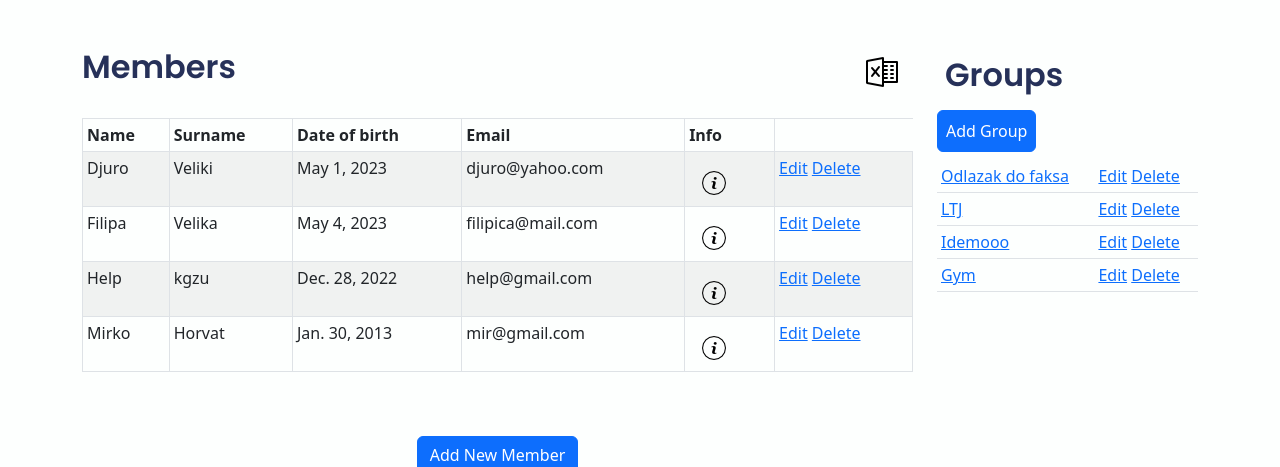
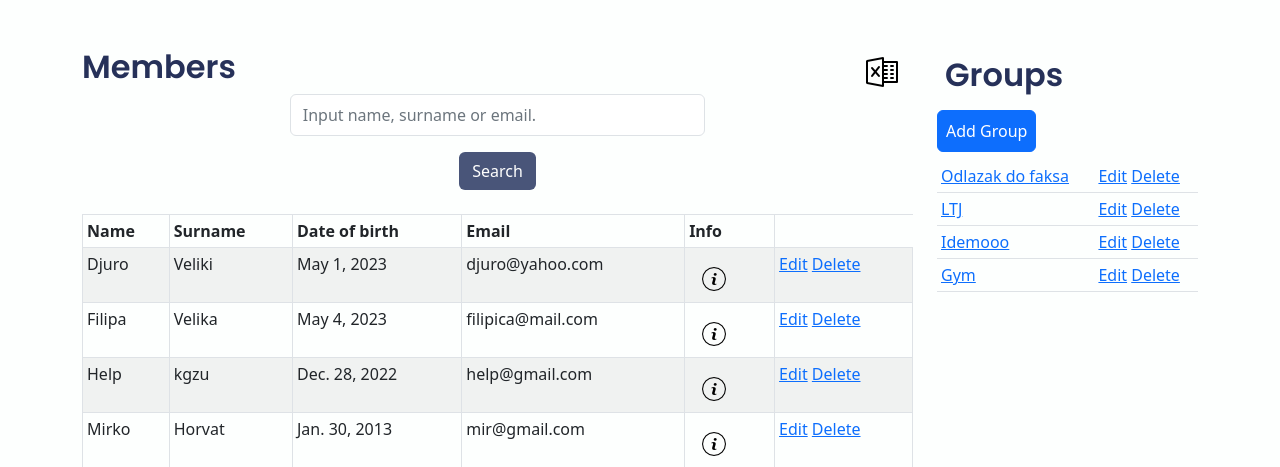
Before and after one commit to janaledencan/Members-Management-App, a Django app: page /app/management/ in a window 1280 px wide. Shown: the part 98-565 px from the top of the page. Run offline with Django 4.2, Linux system fonts and the light colour scheme; a user stored in the database is signed in; data comes from the database, SQL or seed files in the repository; some libraries are stand-ins or nearby versions.

Commit message:
Enable filtering by name

```diff
--- a/membersmanagementapp/app/templates/app/management.html
+++ b/membersmanagementapp/app/templates/app/management.html
@@ -9,6 +9,21 @@
                 <span class="col-1"><a class="excel-icon" href="{% url 'home_path' %}"><img class="excel mt-2" src="{% static 'app/images/excel.png' %}" alt="Excel"></a></span>
             </div>
 
+            <form method="GET" action="{% url 'app:management' %}">
+
+              <div class="form-row w-50 mx-auto">
+                  <div class="form-group col-12">
+                      <div class="input-group">
+                          <input class="form-control py-2 border-right-0 border" type="search" name="name" placeholder="Input name, surname or email." />
+
+                      </div>
+                  </div>
+              </div>
+
+              <div class="mx-auto text-center mt-3">
+                <button class="btn custom-btn " type="submit">Search</button>
+              </div>
+            </form>
 
             <table class="table table-striped table-bordered table-sm mt-4">
               <thead class="thead-dark">
--- a/membersmanagementapp/app/views.py
+++ b/membersmanagementapp/app/views.py
@@ -21,6 +21,14 @@ def management(request):
     members = Member.get_all_members()
     groups = Group.get_all_groups
     members_in_group = MembersInGroup.get_all_members_in_group()
+
+    name_query = request.GET.get("name")
+    surname_query = request.GET.get("surname")
+    email_query = request.GET.get("email")
+
+    if name_query != "" and name_query is not None:
+        members = members.filter(Q(name__icontains=name_query)).distinct()
+
     context = {
         "user": user,
         "members": members,
```
